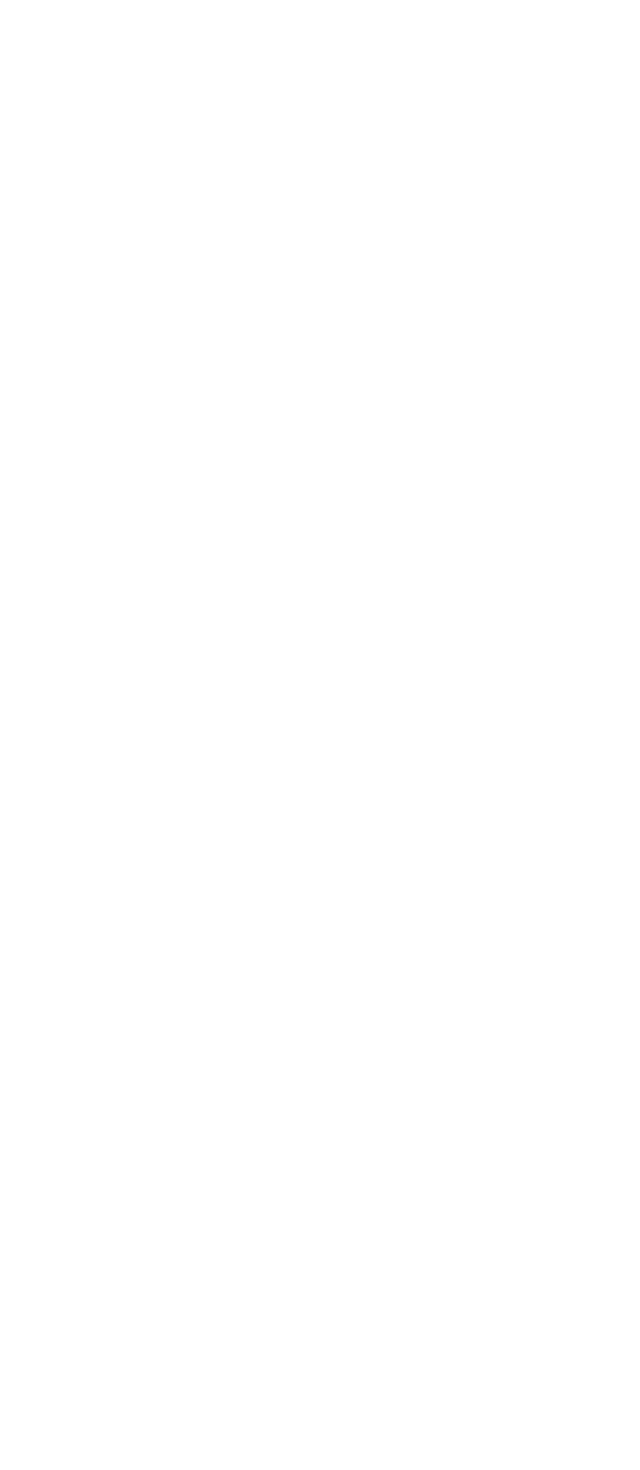
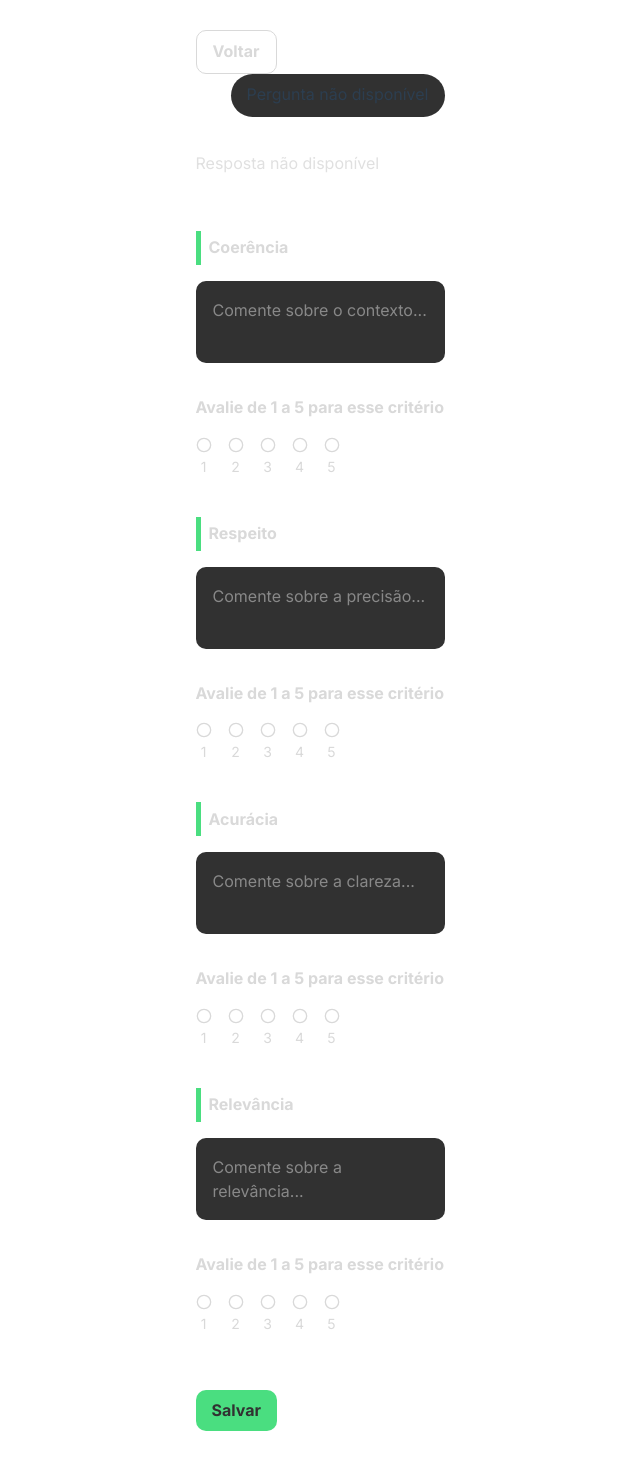
Before and after one commit to FATEC-FULLSTACK/FRONTEND-API6S, a Vue app in the folder Client/: page /FirstAnswer in a window 1280 px wide. Before the commit this address had no page. Shown: the part 136-1606 px from the top of the page, without its empty margins (320-960 px from the left). Before the commit the page ends 800 px from the top, so only its background shows below. Built offline with nearby package versions, Linux system fonts and the light colour scheme.

Commit message:
feat: add news answers and routes

```diff
--- a/Client/src/router/index.ts
+++ b/Client/src/router/index.ts
@@ -1,6 +1,9 @@
 import { createRouter, createWebHistory } from 'vue-router'
 import HomePage from '@/pages/HomePage.vue'
 import Criterios from '@/pages/Criterios.vue'
+import AnswerPage from '@/views/AnswerPage.vue'
+import FirstAnswer from '@/views/FirstAnswer.vue'
+import SecondAnswer from '@/views/SecondAnswer.vue'
 
 const router = createRouter({
   history: createWebHistory(import.meta.env.BASE_URL),
@@ -9,6 +12,21 @@ const router = createRouter({
       path: '/',
       name: 'home',
       component: HomePage,
+    },
+    {
+      path: '/AnswerPage',
+      name: 'answerPage',
+      component: AnswerPage,
+    },
+    {
+      path: '/FirstAnswer',
+      name: 'firstAnswer',
+      component: FirstAnswer,
+    },
+    {
+      path: '/SecondAnswer',
+      name: 'secondAnswer',
+      component: SecondAnswer,
     },
     {
       path: '/avaliacao',
--- /dev/null
+++ b/Client/src/views/AnswerPage.vue
@@ -0,0 +1,87 @@
+<script setup lang="ts">
+import ChatInput from '@/components/ChatInput.vue'
+import { ref } from 'vue'
+import { useRoute, useRouter } from 'vue-router'
+
+const router = useRouter()
+
+const route = useRoute()
+const userQuestion = ref(route.query.question || 'User question not available')
+const openaiAnswer = ref(route.query.openai || '')
+const geminiAnswer = ref(route.query.gemini || '')
+</script>
+
+<template>
+  <div class="grid place-content-center h-screen mt-[50px]">
+    <div class="mb-[25vh]">
+      <Box class="mb-8 flex">
+        <box class="p-[8px_16px_10px_16px] bg-[#313131] rounded-[50px] ml-auto">
+          {{ userQuestion }}
+        </box>
+      </Box>
+      <main class="flex flex-col gap-8 sm:gap-4 md:gap-6">
+        <box class="flex gap-8 sm:flex-col md:flex-row">
+          <section class="flex flex-col items-center gap-2.5">
+            <Box
+              readonly
+              @click="
+                router.push({
+                  path: '/firstAnswer',
+                  query: {
+                    answer: openaiAnswer,
+                    question: userQuestion,
+                  },
+                })
+              "
+              class="h-[350px] sm:w-[90%] md:w-[430px] bg-[#313131] border-1 border-transparent hover:border-[#A29D43] transition-all duration-500 cursor-pointer rounded-10 rounded-lg p-4 resize-none text-[#E0E0E0]"
+            >
+              <div class="h-full overflow-hidden text-ellipsis line-clamp-[13] whitespace-pre-wrap">
+                {{ openaiAnswer }}
+              </div>
+            </Box>
+
+            <box class="px-2 self-start py-1 rounded-[5px] bg-[#a29d43] text-white">
+              <p class="text-[13px]">Pending Answer</p>
+            </box>
+          </section>
+
+          <section class="flex flex-col items-center gap-2.5">
+            <Box
+              readonly
+              @click="
+                router.push({
+                  path: '/secondAnswer',
+                  query: {
+                    answer: geminiAnswer,
+                    question: userQuestion,
+                  },
+                })
+              "
+              class="h-[350px] sm:w-[90%] md:w-[430px] bg-[#313131] border-1 border-transparent hover:border-[#A29D43] transition-all duration-500 cursor-pointer rounded-10 rounded-lg p-4 resize-none text-[#E0E0E0]"
+            >
+              <div class="h-full overflow-hidden text-ellipsis line-clamp-[13] whitespace-pre-wrap">
+                {{ geminiAnswer }}
+              </div>
+            </Box>
+
+            <box class="px-2 self-start py-1 rounded-[5px] bg-[#a29d43] text-white">
+              <p class="text-[13px]">Pending Answer</p>
+            </box>
+          </section>
+        </box>
+      </main>
+    </div>
+
+    <div class="flex flex-col gap-2 sm:gap-1 md:gap-2">
+      <ChatInput />
+      <span class="self-center text-[12px] text-[#9A9A9A]">Esta IA pode apresentar respostas imprecisas. Considere verificar informações importantes</span>
+    </div>
+
+    <button
+      @click="router.push('/')"
+      class="mx-auto bg-[#D9D9D9] text-[12px] mt-5 text-[#313131] font-medium py-2 px-6 rounded-[20px] cursor-pointer hover:bg-[#9A9A9A] transition-colors duration-300"
+    >
+      Nova Conversa
+    </button>
+  </div>
+</template>
--- /dev/null
+++ b/Client/src/views/FirstAnswer.vue
@@ -0,0 +1,96 @@
+<script setup lang="ts">
+import { ref, onMounted } from 'vue'
+import { useRoute } from 'vue-router'
+import RatingInputArea from '@/components/RatingInputArea.vue'
+
+const route = useRoute()
+const fullAnswer = ref('')
+const userQuestion = ref('')
+
+const ratings = ref({
+  contexto: {
+    rating: 0,
+    text: '',
+  },
+  precisao: {
+    rating: 0,
+    text: '',
+  },
+  clareza: {
+    rating: 0,
+    text: '',
+  },
+  relevancia: {
+    rating: 0,
+    text: '',
+  },
+})
+
+onMounted(() => {
+  fullAnswer.value = route.query.answer?.toString() || 'Resposta não disponível'
+  userQuestion.value = route.query.question?.toString() || 'Pergunta não disponível'
+})
+
+const submitAnswer = () => {
+  console.log('Avaliações:', ratings.value)
+}
+</script>
+
+<template>
+  <div class="grid place-content-center">
+    <div class="mb-[25vh] mt-[150px] mx-[300px]">
+      <button
+        class="bg-transparent w-auto border-1 border-[#D9D9D9] text-[#D9D9D9] font-bold py-2 px-4 rounded-[10px] hover:border-[#4ADE80] hover:text-[#4ADE80] cursor-pointer transition-colors duration-300 mt-4"
+        @click="$router.go(-1)"
+      >
+        Voltar
+      </button>
+      <div class="mb-8 flex">
+        <div class="p-[8px_16px_10px_16px] bg-[#313131] rounded-[50px] ml-auto">
+          {{ userQuestion }}
+        </div>
+      </div>
+      <main class="flex flex-col gap-8 sm:gap-4 md:gap-6">
+        <section readonly class="h-auto text-[#E0E0E0] max-w-[800px] leading-[28px] whitespace-pre-wrap">
+          {{ fullAnswer }}
+        </section>
+
+        <section class="mt-[30px]">
+          <RatingInputArea
+            title="Coerência"
+            placeholder="Comente sobre o contexto..."
+            v-model:rating="ratings.contexto.rating"
+            v-model:text="ratings.contexto.text"
+          />
+
+          <RatingInputArea
+            title="Respeito"
+            placeholder="Comente sobre a precisão..."
+            v-model:rating="ratings.precisao.rating"
+            v-model:text="ratings.precisao.text"
+          />
+
+          <RatingInputArea
+            title="Acurácia"
+            placeholder="Comente sobre a clareza..."
+            v-model:rating="ratings.clareza.rating"
+            v-model:text="ratings.clareza.text"
+          />
+
+          <RatingInputArea
+            title="Relevância"
+            placeholder="Comente sobre a relevância..."
+            v-model:rating="ratings.relevancia.rating"
+            v-model:text="ratings.relevancia.text"
+          />
+        </section>
+      </main>
+      <button
+        class="bg-[#4ADE80] w-auto text-[#313131] font-bold py-2 px-4 rounded-[10px] hover:bg-[#3a9e66] cursor-pointer transition-colors duration-300 mt-4"
+        @click="submitAnswer"
+      >
+        Salvar
+      </button>
+    </div>
+  </div>
+</template>
--- /dev/null
+++ b/Client/src/views/SecondAnswer.vue
@@ -0,0 +1,96 @@
+<script setup lang="ts">
+import { ref, onMounted } from 'vue'
+import { useRoute } from 'vue-router'
+import RatingInputArea from '@/components/RatingInputArea.vue'
+
+const route = useRoute()
+const fullAnswer = ref('')
+const userQuestion = ref('')
+
+const ratings = ref({
+  contexto: {
+    rating: 0,
+    text: '',
+  },
+  precisao: {
+    rating: 0,
+    text: '',
+  },
+  clareza: {
+    rating: 0,
+    text: '',
+  },
+  relevancia: {
+    rating: 0,
+    text: '',
+  },
+})
+
+onMounted(() => {
+  fullAnswer.value = route.query.answer?.toString() || 'Resposta não disponível'
+  userQuestion.value = route.query.question?.toString() || 'Pergunta não disponível'
+})
+
+const submitAnswer = () => {
+  console.log('Avaliações:', ratings.value)
+}
+</script>
+
+<template>
+  <div class="grid place-content-center">
+    <div class="mb-[25vh] mt-[150px] mx-[300px]">
+      <button
+        class="bg-transparent w-auto border-1 border-[#D9D9D9] text-[#D9D9D9] font-bold py-2 px-4 rounded-[10px] hover:border-[#4ADE80] hover:text-[#4ADE80] cursor-pointer transition-colors duration-300 mt-4"
+        @click="$router.go(-1)"
+      >
+        Voltar
+      </button>
+      <div class="mb-8 flex">
+        <div class="p-[8px_16px_10px_16px] bg-[#313131] rounded-[50px] ml-auto">
+          {{ userQuestion }}
+        </div>
+      </div>
+      <main class="flex flex-col gap-8 sm:gap-4 md:gap-6">
+        <section readonly class="h-auto text-[#E0E0E0] max-w-[800px] leading-[28px] whitespace-pre-wrap">
+          {{ fullAnswer }}
+        </section>
+
+        <section class="mt-[30px]">
+          <RatingInputArea
+            title="Coerência"
+            placeholder="Comente sobre o contexto..."
+            v-model:rating="ratings.contexto.rating"
+            v-model:text="ratings.contexto.text"
+          />
+
+          <RatingInputArea
+            title="Respeito"
+            placeholder="Comente sobre a precisão..."
+            v-model:rating="ratings.precisao.rating"
+            v-model:text="ratings.precisao.text"
+          />
+
+          <RatingInputArea
+            title="Acurácia"
+            placeholder="Comente sobre a clareza..."
+            v-model:rating="ratings.clareza.rating"
+            v-model:text="ratings.clareza.text"
+          />
+
+          <RatingInputArea
+            title="Relevância"
+            placeholder="Comente sobre a relevância..."
+            v-model:rating="ratings.relevancia.rating"
+            v-model:text="ratings.relevancia.text"
+          />
+        </section>
+      </main>
+      <button
+        class="bg-[#4ADE80] w-auto text-[#313131] font-bold py-2 px-4 rounded-[10px] hover:bg-[#3a9e66] cursor-pointer transition-colors duration-300 mt-4"
+        @click="submitAnswer"
+      >
+        Salvar
+      </button>
+    </div>
+  </div>
+</template>
```
